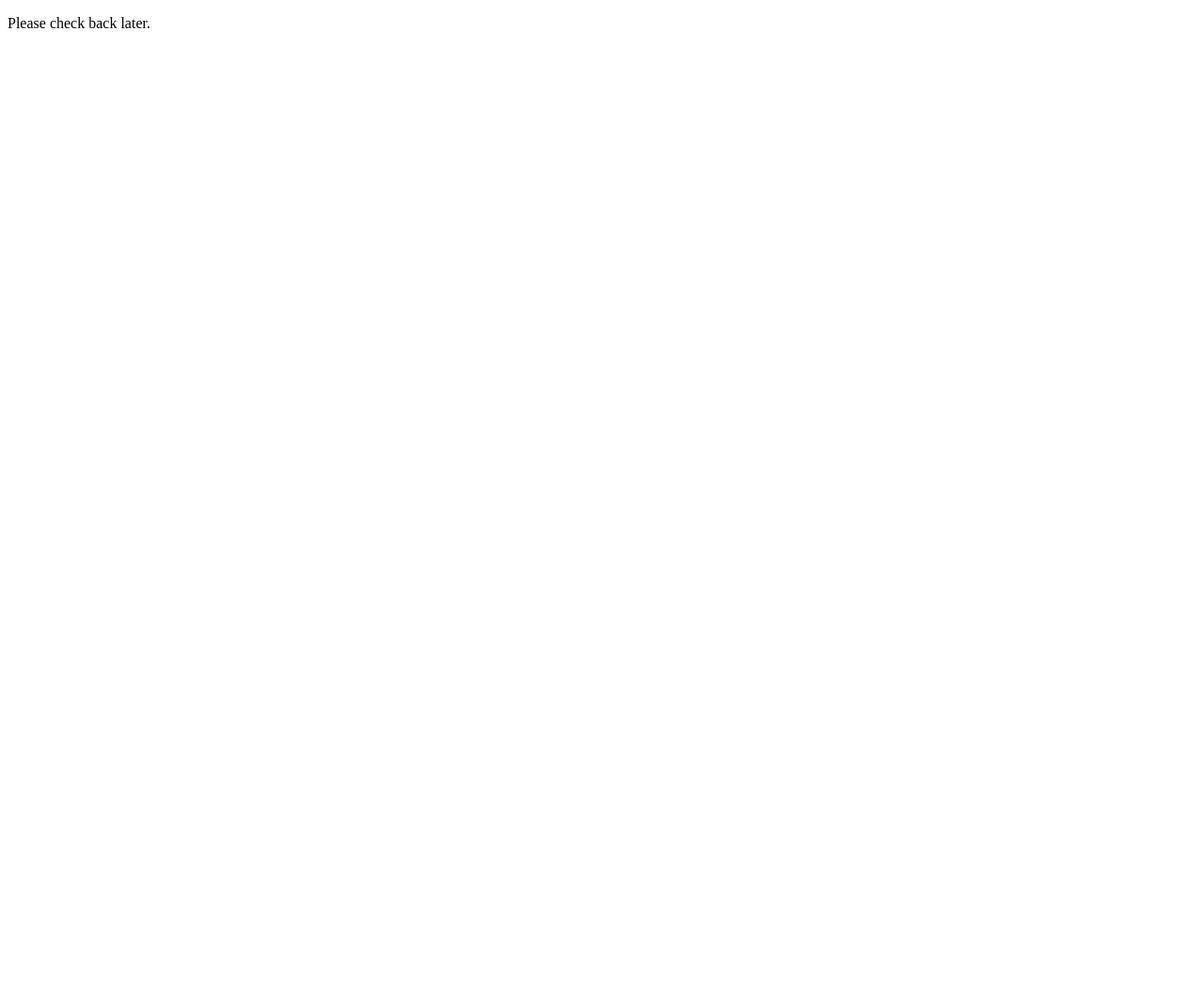
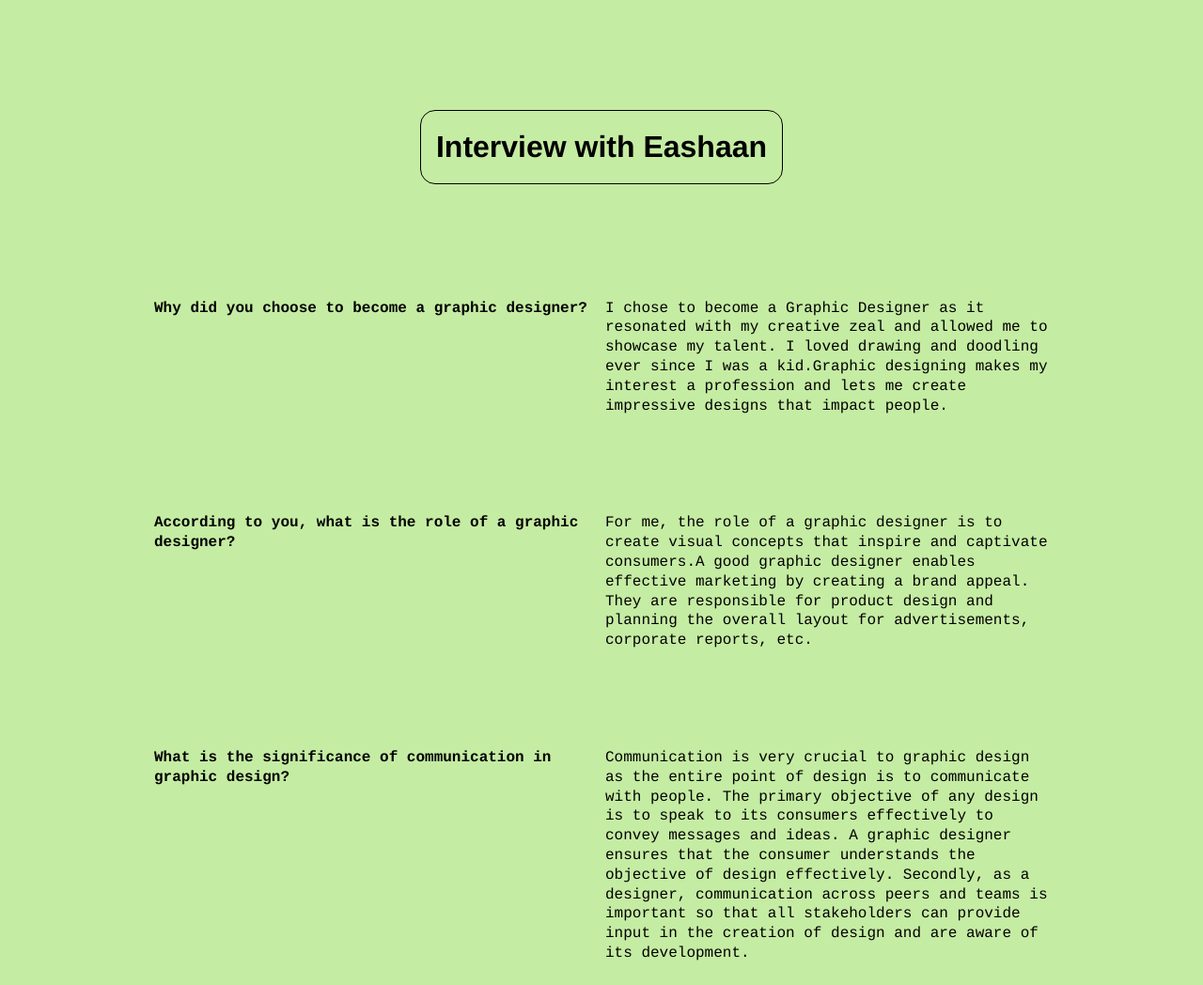
Before and after one commit to eashaan16/GSGN-1374, a plain HTML site: page interview/index.html in a window 1280 px wide. Shown: the top 1048 px of the page at 94% size. Before the commit the page ends 800 px from the top, so only its background shows below. Drawn offline with Linux system fonts and the light colour scheme.

Commit message:
Add files via upload

```diff
--- a/interview/index.html
+++ b/interview/index.html
@@ -1,7 +1,63 @@
 <!DOCTYPE html>
 <head>
-	<title>A website is never finished</title>
+	<title>Interview</title>
+	<link rel="stylesheet" href="style.css">
+	<meta name="viewport" content="width=device-width">
+	<link rel="preconnect" href="https://fonts.gstatic.com">
+<link href="https://fonts.googleapis.com/css2?family=Playfair+Display&family=Public+Sans&display=swap" rel="stylesheet">
 </head>
 <body>
-	<p>Please check back later.</p>
+	<main>
+
+        <header>
+        	<h1>Interview with Eashaan</h1>
+        </header>
+
+		<div class="container">
+
+			<div class="q">
+				<h2>Why did you choose to become a graphic designer?</h2>
+			</div>
+			<div class="a">
+				<p>I chose to become a Graphic Designer as it resonated with my creative zeal and allowed me to showcase my talent. I loved drawing and doodling ever since I was a kid.Graphic designing makes my interest a profession and lets me create impressive designs that impact people.</p>
+			</div>
+
+			<div class="q">
+				<h2>According to you, what is the role of a graphic designer?</h2>
+			</div>
+			<div class="a">
+				<p>For me, the role of a graphic designer is to create visual concepts that inspire and captivate consumers.A good graphic designer enables effective marketing by creating a brand appeal. They are responsible for product design and planning the overall layout for advertisements, corporate reports, etc.</p>
+			</div>
+
+			<div class="q">
+				<h2>What is the significance of communication in graphic design?</h2>
+			</div>
+			<div class="a">
+				<p>Communication is very crucial to graphic design as the entire point of design is to communicate with people. The primary objective of any design is to speak to its consumers effectively to convey messages and ideas. A graphic designer ensures that the consumer understands the objective of design effectively. Secondly, as a designer, communication across peers and teams is important so that all stakeholders can provide input in the creation of design and are aware of its development.</p>
+			</div>
+
+			<div class="q">
+				<h2>What should be a designer’s priority while creating a design?</h2>
+			</div>
+			<div class="a">
+				<p>I can't speak for all designers but I prioritize user engagement and content both. In my opinion, content has a major impact on consumers and without the consumer, there is no value of design. So I focus on creating designs with high-quality content that have the potential to gauge users.</p>
+			</div>
+
+			<div class="q">
+				<h2>What are your strengths and weaknesses?</h2>
+			</div>
+			<div class="a">
+				<p>I’m a creative person driven by my passion for design. I’m proficient with graphic tools and have an artistic approach towards everything I create. I’m also a team player and know how to improve myself when given feedback. But my weakness is that I’m rather bad with time-management. I understand meeting deadlines is an important part of what I do, which is why I read a lot of time management books and try staying organized.</p>
+			</div>
+
+			<div class="q">
+				<h2>Do you like working alone or with a team?</h2>
+			</div>
+			<div class="a">
+				<p>I have experience working both alone and with a team. I realised both have their own perks and challenges. I like working with a team better because it brings more creativity and helps keep a track of time.</p>
+			</div>
+
+
+		</div>
+	</main>
 </body>
--- /dev/null
+++ b/interview/style.css
@@ -0,0 +1,69 @@
+/* Interview */
+
+* {
+	box-sizing: border-box;
+}
+
+body {
+	background-color: #C5ECA3;
+	color: black;
+	font-family: Helvetica, Arial, sans-serif;
+	font-weight: normal;
+	line-height: 1.4;
+	font-size: 16px;
+	margin: 0.25em;
+}
+
+
+.container {
+    display: grid;
+    grid-template-columns: 100%;
+}
+
+@media (min-width: 40em) {
+	.container {
+		grid-template-columns: 50% 50%;
+	}
+}
+
+
+.q {
+    font-family:courier,arial,helvetica;
+    padding: 0.25em;
+}
+
+.a {
+    font-family:courier,arial,helvetica;
+    padding: 0.25em;
+    margin-bottom: 5em;
+}
+
+
+h2, p {
+	margin: 0 0 1em 0;
+	font-size: 1em;
+	padding: 0;
+	line-height: 1.3;
+	vertical-align: baseline;
+}
+
+
+main {
+	max-width: 60em;
+    margin-left: auto;
+    margin-right: auto;
+}
+
+h1 {
+	display: inline-block;
+	font-size: 2em;
+	font-weight: bold;
+	border: 1px solid;
+	padding: 0.5em;
+	border-radius: .5em;
+}
+
+header {
+    text-align: center;
+    margin: 6em 0;
+}
```
